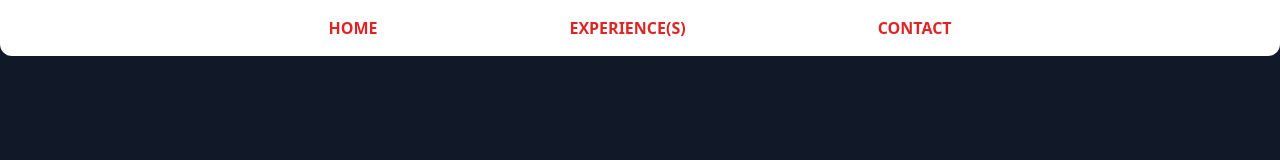
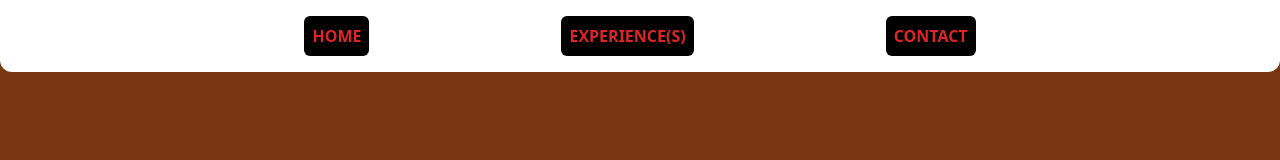
Before and after one commit to cpe-cmu-261207/lab-01-PlaneCargo191-1, a plain HTML site: page experience.html in a window 1280 px wide. Drawn offline with nearby package versions, Linux system fonts and the light colour scheme.

Commit message:
Navigation Bar adjusted

```diff
--- a/experience.html
+++ b/experience.html
@@ -7,15 +7,13 @@
             <title>T.CHAIN_17's Experience(s)</title>
             <link href="https://unpkg.com/tailwindcss@^2/dist/tailwind.min.css" rel="stylesheet">
         </head>
-        <body class = 'bg-gray-900'>
+        <body class = 'bg-yellow-900'>
             <div class = 'space-y-4'>
                 <!--Navigation Bar-->
-                <div class = 'space-y-4'>
-                    <div class = 'bg-white flex justify-center space-x-48 mx-auto max-w-screen-xl py-4 rounded-b-xl'>
-                        <a href = 'index.html'><p class = 'font-bold text-red-600'>HOME</p></a>
-                        <a href = 'experience.html'><p class = 'font-bold text-red-600'>EXPERIENCE(S)</p></a>
-                        <a href = 'contact.html'><p class = 'font-bold text-red-600'>CONTACT</p></a>
-                    </div>
+                <div class = 'bg-white flex justify-center space-x-48 mx-auto max-w-screen-xl py-4 rounded-b-xl'>
+                    <a href = 'index.html'><p class = 'font-bold text-red-600 bg-black p-2 rounded-md'>HOME</p></a>
+                    <a href = 'experience.html'><p class = 'font-bold text-red-600 bg-black p-2 rounded-md'>EXPERIENCE(S)</p></a>
+                    <a href = 'contact.html'><p class = 'font-bold text-red-600 bg-black p-2 rounded-md'>CONTACT</p></a>
                 </div>
             </div>
         </body>
```
Also changed, not shown: contact.html (+4 -4 lines).
